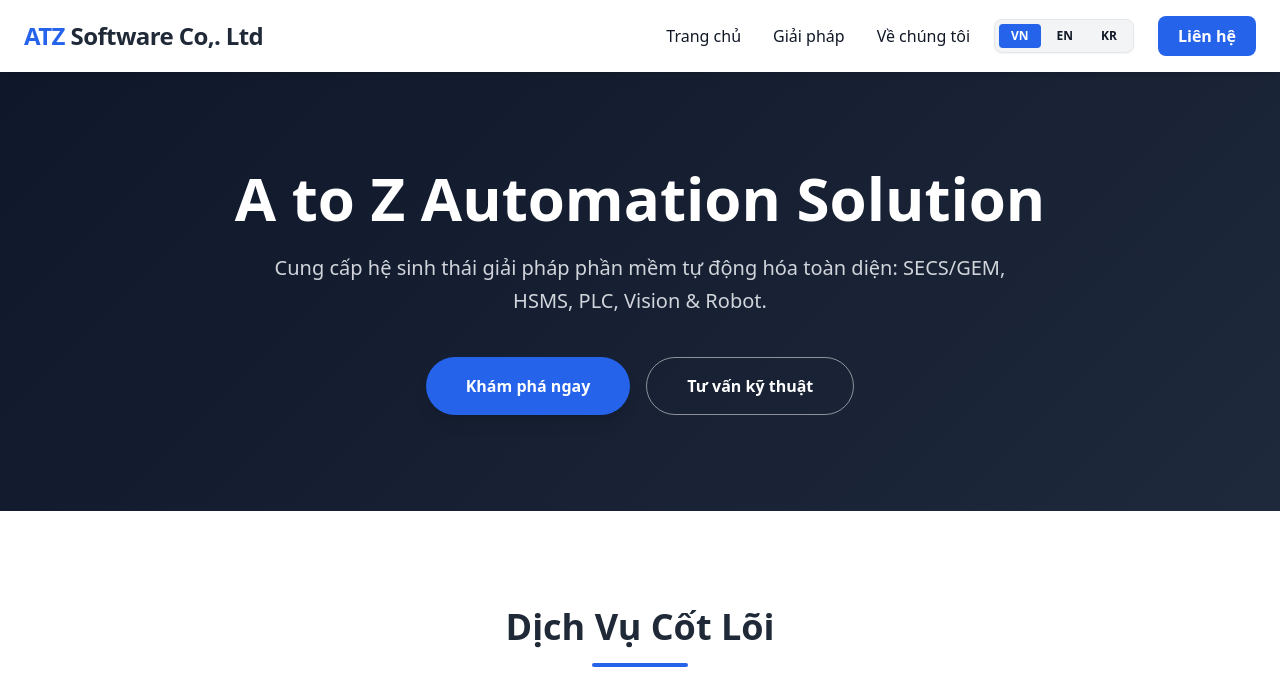
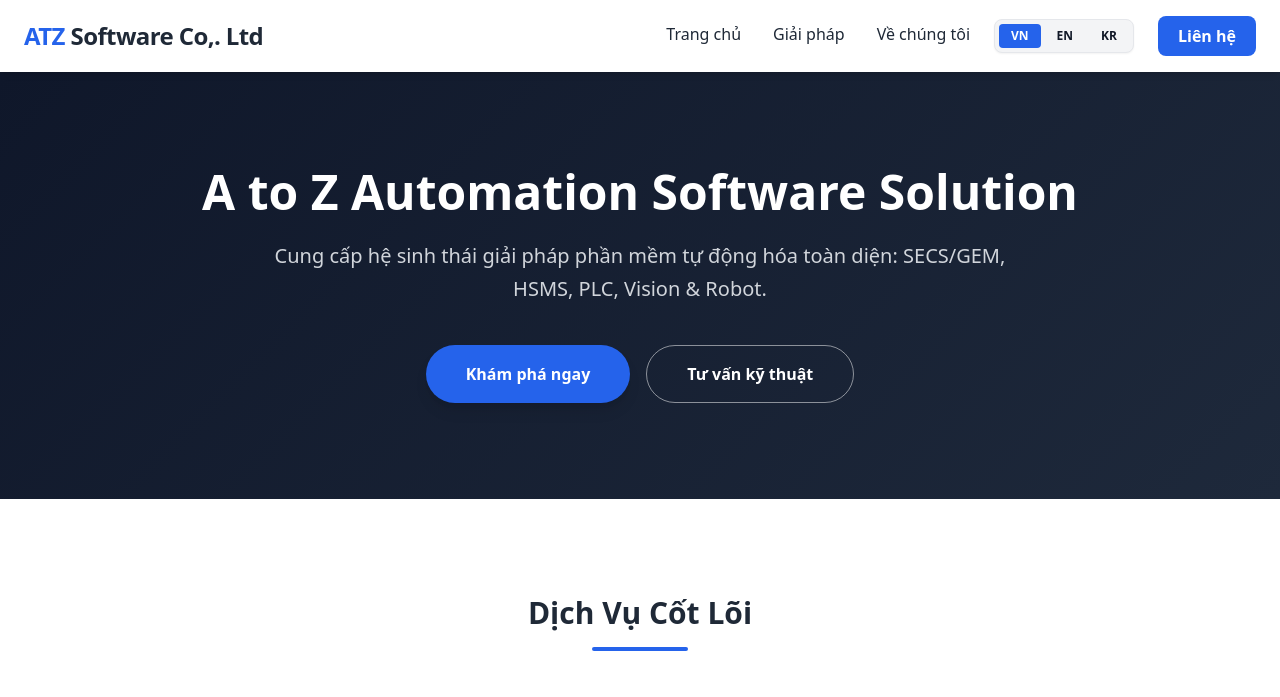
Before and after one commit to tadung131/atzsoftware, a plain HTML site: page index.html in a window 1280 px wide. Shown: the top 697 px of the page. Drawn offline with nearby package versions, Linux system fonts and the light colour scheme.

Commit message:
Update index.html

```diff
--- a/index.html
+++ b/index.html
@@ -15,22 +15,51 @@
         }
         .service-card:hover {
             transform: translateY(-10px);
-            shadow: 0 20px 25px -5px rgb(0 0 0 / 0.1);
+            shadow: 0 25px 30px -5px rgb(0 0 0 / 0.1);
         }
 
-        /* KHẮC PHỤC LỖI ẢNH: Đảm bảo ảnh luôn lấp đầy khung mà không bị giãn */
+        /* Đảm bảo ảnh luôn lấp đầy khung mà không bị giãn */
         .img-container {
             width: 100%;
-            aspect-ratio: 16 / 9; /* Tỷ lệ khung hình cố định */
+            aspect-ratio: 16 / 9;
             overflow: hidden;
             background-color: #f3f4f6;
         }
         .service-img {
             width: 100%;
             height: 100%;
-            object-fit: cover; /* Quan trọng: Lấp đầy và không làm biến dạng */
+            object-fit: cover;
             object-position: center;
             display: block;
+        }
+
+        /* --- MỚI: HIỆU ỨNG GẠCH CHÂN MENU MENU --- */
+        .nav-link {
+            position: relative;
+            text-decoration: none;
+            padding-bottom: 4px; /* Khoảng cách từ chữ xuống đường gạch */
+            color: #1f2937; /* Màu xám đậm (text-gray-800) */
+            transition: color 0.3s ease;
+        }
+
+        /* Đường gạch chân ẩn đi ban đầu */
+        .nav-link::after {
+            content: '';
+            position: absolute;
+            width: 0;
+            height: 2px;
+            bottom: 0;
+            left: 0;
+            background-color: #2563eb; /* Màu xanh dương (bg-blue-600) */
+            transition: width 0.3s ease; /* Tốc độ mượt mà */
+        }
+
+        /* Khi di chuột vào: chữ đổi màu và đường gạch dài ra */
+        .nav-link:hover {
+            color: #2563eb; /* text-blue-600 */
+        }
+        .nav-link:hover::after {
+            width: 100%;
         }
     </style>
 </head>
@@ -42,9 +71,9 @@
 
             <div class="flex items-center space-x-6">
                 <div class="hidden md:flex space-x-8 font-medium">
-                    <a href="#" data-key="nav-home" class="hover:text-blue-600 transition">Trang chủ</a>
-                    <a href="#services" data-key="nav-services" class="hover:text-blue-600 transition">Giải pháp</a>
-                    <a href="#about" data-key="nav-about" class="hover:text-blue-600 transition">Về chúng tôi</a>
+                    <a href="#" data-key="nav-home" class="nav-link">Trang chủ</a>
+                    <a href="#services" data-key="nav-services" class="nav-link">Giải pháp</a>
+                    <a href="#about" data-key="nav-about" class="nav-link">Về chúng tôi</a>
                 </div>
 
                 <div class="flex border rounded-lg overflow-hidden bg-gray-100 p-1 space-x-1 shadow-sm">
@@ -60,7 +89,7 @@
 
     <section class="hero-gradient text-white py-24 px-6">
         <div class="container mx-auto text-center">
-            <h1 class="text-4xl md:text-6xl font-extrabold mb-6 leading-tight" data-key="hero-title">A to Z Automation Solution</h1>
+            <h1 class="text-4xl md:text-5xl font-extrabold mb-6 leading-tight" data-key="hero-title">A to Z Automation Solution</h1>
             <p class="text-xl text-gray-300 mb-10 max-w-3xl mx-auto leading-relaxed" data-key="hero-desc">
                 Cung cấp hệ sinh thái giải pháp phần mềm tự động hóa toàn diện: SECS/GEM, HSMS, PLC, Vision & Robot.
             </p>
@@ -73,7 +102,7 @@
 
     <section id="services" class="py-24 bg-white">
         <div class="container mx-auto px-6">
-            <h2 class="text-4xl font-bold text-center mb-4 text-gray-800" data-key="services-title">Dịch Vụ Cốt Lõi</h2>
+            <h2 class="text-3xl font-bold text-center mb-4 text-gray-800" data-key="services-title">Dịch Vụ Cốt Lõi</h2>
             <div class="w-24 h-1 bg-blue-600 mx-auto mb-16 rounded-full"></div>
 
             <div class="grid grid-cols-1 md:grid-cols-2 gap-10 max-w-6xl mx-auto">
@@ -154,7 +183,7 @@
         const langData = {
             'vi': {
                 'nav-home': 'Trang chủ', 'nav-services': 'Giải pháp', 'nav-about': 'Về chúng tôi', 'nav-contact': 'Liên hệ',
-                'hero-title': 'A to Z Automation Solution',
+                'hero-title': 'A to Z Automation Software Solution',
                 'hero-desc': 'Cung cấp hệ sinh thái giải pháp phần mềm tự động hóa toàn diện: SECS/GEM, HSMS, PLC, Vision & Robot.',
                 'btn-explore': 'Khám phá ngay', 'btn-consult': 'Tư vấn kỹ thuật',
                 'services-title': 'Dịch Vụ Cốt Lõi',
@@ -167,7 +196,7 @@
             },
             'en': {
                 'nav-home': 'Home', 'nav-services': 'Solutions', 'nav-about': 'About Us', 'nav-contact': 'Contact',
-                'hero-title': 'A to Z Automation Solution',
+                'hero-title': 'A to Z Automation Software Solution',
                 'hero-desc': 'Providing a comprehensive automation software ecosystem: SECS/GEM, HSMS, PLC, Vision & Robot.',
                 'btn-explore': 'Explore Now', 'btn-consult': 'Technical Consulting',
                 'services-title': 'Core Services',
@@ -176,7 +205,7 @@
                 'service-3-desc': 'Visual inspection systems, AI-based product recognition, and high-precision industrial cameras.',
                 'service-4-title': 'Software Programming',
                 'service-4-desc': 'Developing custom software (C#, C++, Python) for production monitoring, data acquisition, and industrial control systems.',
-                'footer-desc': 'A pioneer in digital transformation and industrial automation in Vietnam.'
+                'footer-desc': 'A pioneer in digital transformation and industrial automation in Vietnam/ Korea / India.'
             },
             'ko': {
                 'nav-home': '홈페이지', 'nav-services': '솔루션', 'nav-about': '회사 소개', 'nav-contact': '문의하기',
```
